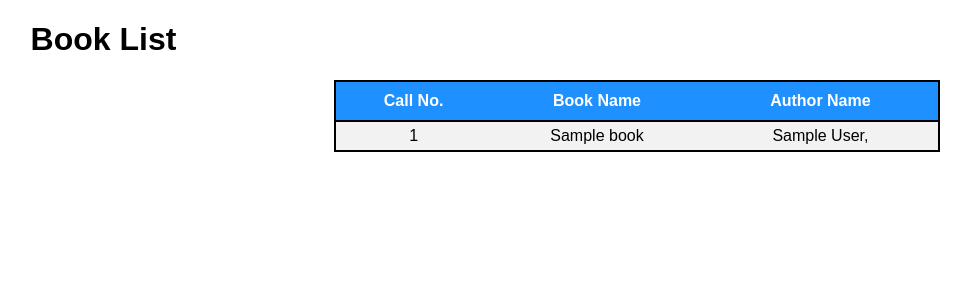
After one commit to aurghya-0/library-management-django, a Django app: page /library/books/ in a window 1280 px wide. The commit adds this page. Shown: the top 300 px of the page, without its empty margins (3-974 px from the left). Run offline with Django 3.2, Linux system fonts and the light colour scheme; tables that the repository leaves empty hold one stand-in row (values such as "Sample post").

Commit message:
added new stuffs

```diff
--- /dev/null
+++ b/assets/css/style.css
@@ -0,0 +1,39 @@
+body {
+    font-family: sans-serif;
+    padding-left: 2%;
+    padding-right: 2%;
+}
+
+table.book-list {
+    border: 2px solid black;
+    border-spacing: 0;
+    width: 50%;
+    margin-left: auto;
+    margin-right: auto;
+}
+
+tr.book-list-tr {
+    transition: 0.3s;
+}
+
+tr.book-list-tr:nth-child(even) {background-color: #f2f2f2;}
+
+th.book-list-heading {
+    padding: 10px;
+    font-weight: bold;
+    background: dodgerblue;
+    color: white;
+    text-align: center;
+    border-bottom: 2px solid black;
+}
+
+td.book-list-cell {
+    text-align: center;
+    padding: 5px;
+}
+
+tr.book-list-tr:hover {
+    background-color: darkslateblue;
+    color: white;
+
+}
--- /dev/null
+++ b/library/templates/library/library_books.html
@@ -0,0 +1,23 @@
+{% extends 'base_layout.html' %}
+
+{% block content %}
+<h1>Book List</h1>
+<table class="book-list">
+    <tr class="book-list-tr">
+        <th class="book-list-heading">Call No.</th>
+        <th class="book-list-heading">Book Name</th>
+        <th class="book-list-heading">Author Name</th>
+    </tr>
+    {% for book in books %}
+        <tr class="book-list-tr">
+            <td class="book-list-cell">{{ book.call_id }}</td>
+            <td class="book-list-cell">{{ book.book_name }}</td>
+            <td class="book-list-cell">
+                {% for author in book.book_author.all %}
+                    {{ author.first_name }} {{ author.last_name }},
+                {% endfor %}
+            </td>
+        </tr>
+    {% endfor %}
+</table>
+{% endblock %}
--- a/library/urls.py
+++ b/library/urls.py
@@ -2,5 +2,6 @@ from django.urls import path
 from . import views
 
 urlpatterns = [
-    path('', views.library_home)
+    path('', views.library_home),
+    path('books/', views.library_books)
 ]
--- a/library/views.py
+++ b/library/views.py
@@ -1,5 +1,11 @@
 from django.shortcuts import render
+from .models import Book
 
 
 def library_home(request):
     return render(request, 'library/library_home.html')
+
+
+def library_books(request):
+    books = Book.objects.all()
+    return render(request, 'library/library_books.html', {'books': books})
--- a/librarymanage/settings.py
+++ b/librarymanage/settings.py
@@ -119,3 +119,7 @@ USE_TZ = True
 # https://docs.djangoproject.com/en/3.0/howto/static-files/
 
 STATIC_URL = '/static/'
+
+STATICFILES_DIRS = (
+    os.path.join(BASE_DIR, 'assets'),
+)
--- a/librarymanage/urls.py
+++ b/librarymanage/urls.py
@@ -16,6 +16,7 @@ Including another URLconf
 from django.contrib import admin
 from django.urls import path, include
 from . import views
+from django.contrib.staticfiles.urls import staticfiles_urlpatterns
 
 urlpatterns = [
     path('', views.home),
@@ -23,3 +24,5 @@ urlpatterns = [
     path('admin/', admin.site.urls),
     path('about/', views.about),
 ]
+
+urlpatterns += staticfiles_urlpatterns()
--- /dev/null
+++ b/templates/base_layout.html
@@ -0,0 +1,15 @@
+{% load static %}
+<!DOCTYPE html>
+<html lang="en">
+<head>
+    <meta charset="UTF-8">
+    <link rel="stylesheet" href="{% static 'css/style.css' %}">
+    <title>Library Management</title>
+</head>
+<body>
+<div class="wrapper">
+    {% block content %}
+    {% endblock %}
+</div>
+</body>
+</html>
```
Also changed, not shown: library/templates/library/library_home.html (+4 -13 lines), templates/about.html (+4 -14 lines), templates/home.html (+3 -13 lines).
